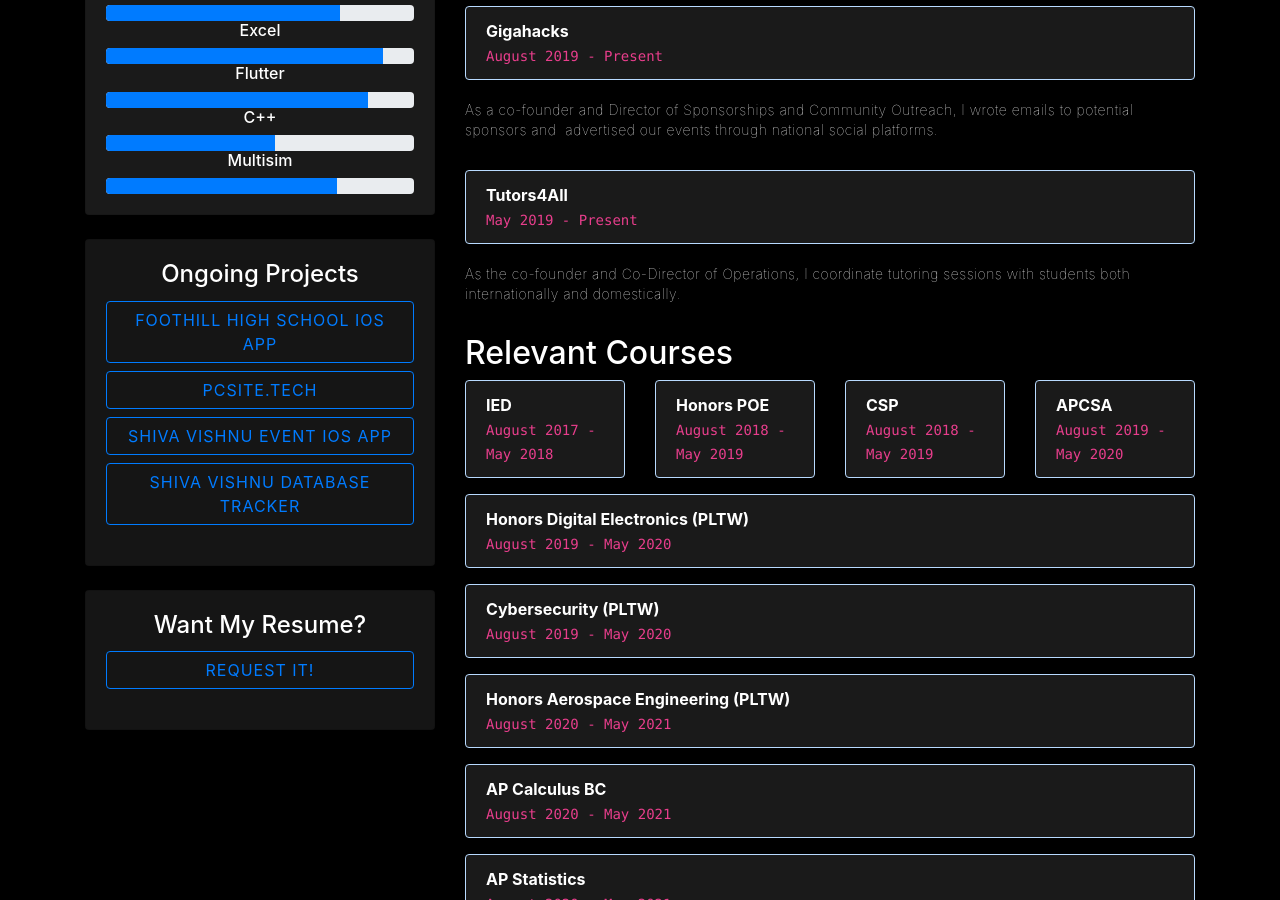
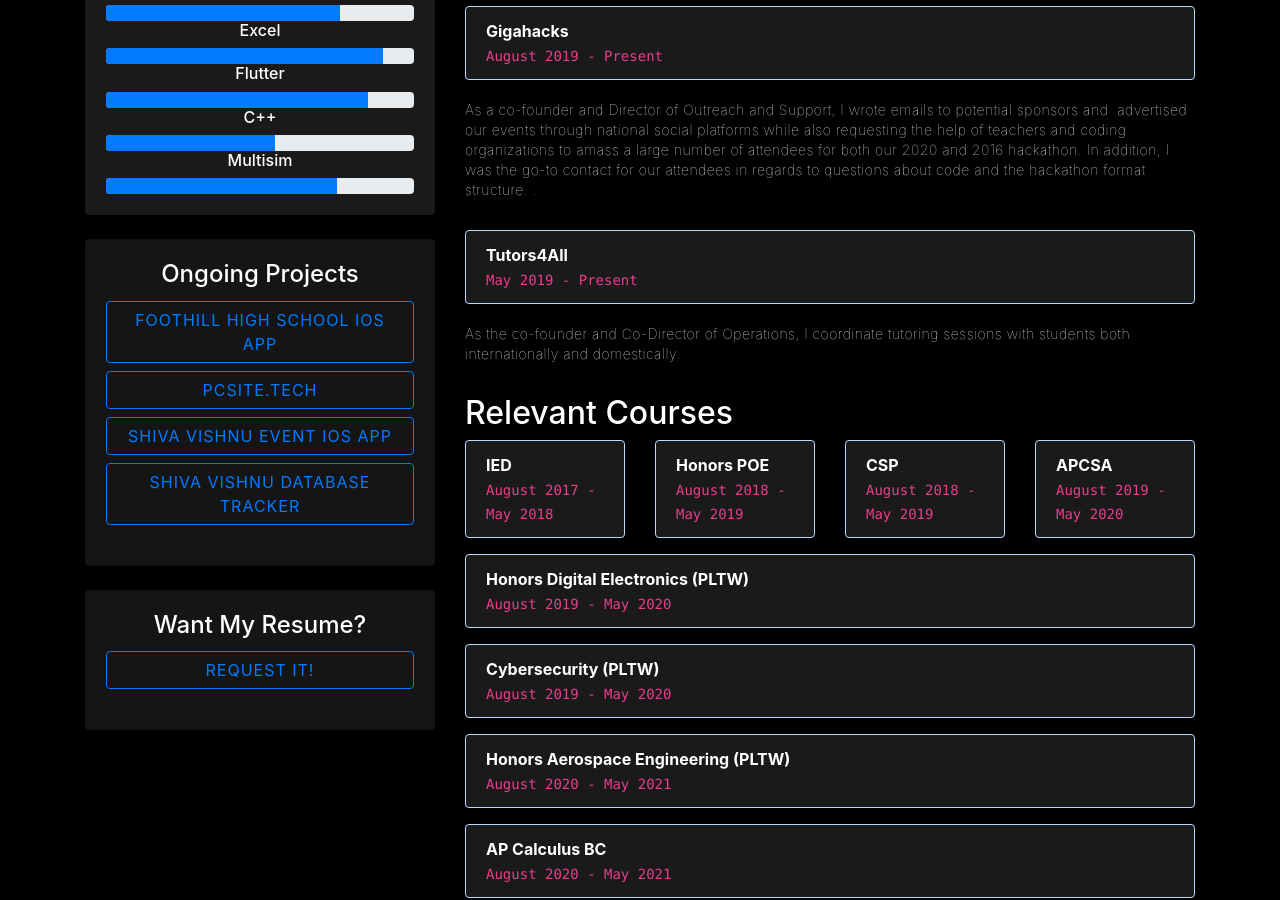
Before and after one commit to Kardee12/Portfolio-V2, a plain HTML site: page CV.html in a window 1280 px wide. Shown: the part 837-1737 px from the top of the page. Drawn offline with nearby package versions, Linux system fonts and the light colour scheme; files whose address does not match are found by name; a web font is replaced by a local one.

Commit message:
Update CV.html

```diff
--- a/CV.html
+++ b/CV.html
@@ -134,7 +134,7 @@
                         <div class="alert alert-primary" role="alert" style="color: rgb(0,0,0);background: rgba(255,255,255,0.1);"><span style="color: rgb(255,255,255);"><strong>Livermore Shiva Vishnu Temple</strong><br></span><code>August 2017 - Present</code></div>
                         <p class="text-left" style="color: rgb(255,255,255);">As a volunteer, I was allowed to help develop applications to help streamline temple events in addition to helping out with events.&nbsp;</p>
                         <div class="alert alert-primary" role="alert" style="color: rgb(0,0,0);background: rgba(255,255,255,0.1);"><span style="color: rgb(255,255,255);"><strong>Gigahacks</strong><br></span><code>August 2019 - Present</code></div>
-                        <p class="text-left" style="color: rgb(255,255,255);">As a co-founder and Director of Sponsorships and Community Outreach, I wrote emails to potential sponsors and&nbsp; advertised our events through national social platforms.&nbsp;</p>
+                        <p class="text-left" style="color: rgb(255,255,255);">As a co-founder and Director of Outreach and Support, I wrote emails to potential sponsors and&nbsp; advertised our events through national social platforms while also requesting the help of teachers and coding organizations to amass a large number of attendees for both our 2020 and 2016 hackathon. In addition, I was the go-to contact for our attendees in regards to questions about code and the hackathon format structure. .&nbsp;</p>
                         <div class="alert alert-primary" role="alert"
                             style="color: rgb(0,0,0);background: rgba(255,255,255,0.1);"><span style="color: rgb(255,255,255);"><strong>Tutors4All</strong><br></span><code>May 2019 - Present</code></div>
                         <p class="text-left" style="color: rgb(255,255,255);">As the co-founder and Co-Director of Operations, I coordinate tutoring sessions with students both internationally and domestically.&nbsp;</p>
```
